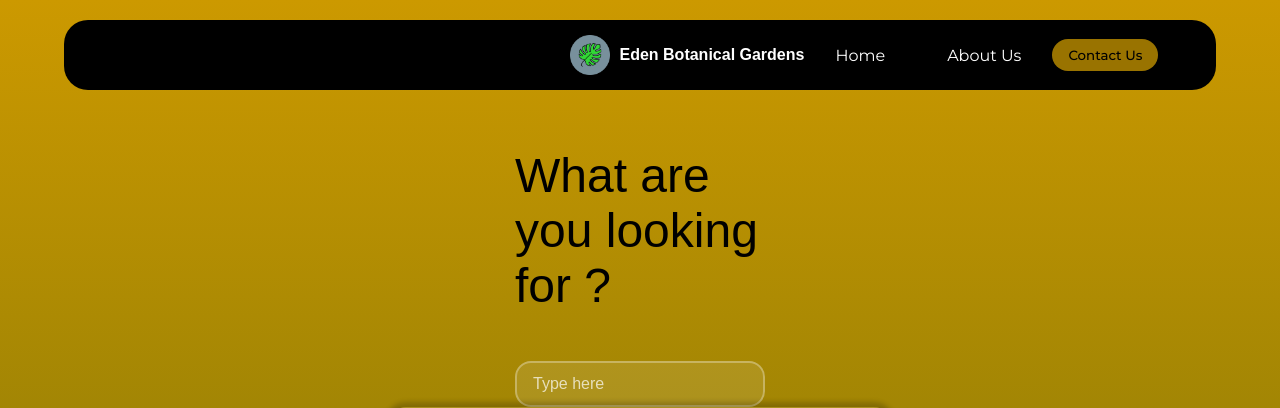
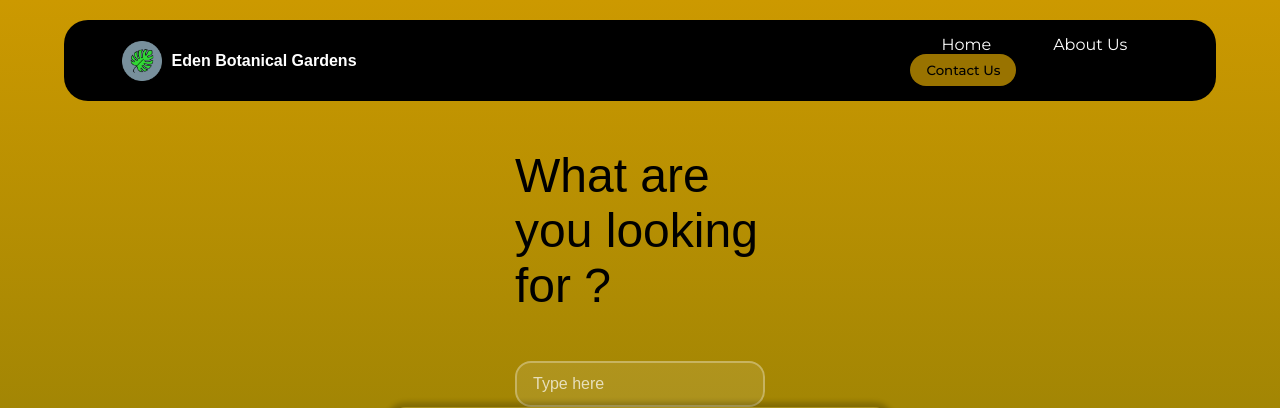
Before and after one commit to Mirembe-Peace/Eden_Botanical_Gardens, a PHP site: page / in a window 1280 px wide. Shown: the top 408 px of the page. Run offline with PHP 8.4, Linux system fonts and the light colour scheme; some libraries are stand-ins or nearby versions; some web fonts are replaced.

Commit message:
some changes

```diff
--- a/index.html
+++ b/index.html
@@ -17,12 +17,14 @@
             <img class="logo" src="./assets/images/logo.png" alt="logo">
             <p class="logo-name">Eden Botanical Gardens</p>
             </div>
+            <div>
             <button class="mobile-menu-toggle">☰</button>
             <ul class="nav-links">
                 <li><a href=".starter">Home</a></li>
                 <li><a href="about.html">About Us</a></li>
             </ul>
             <a href="footer"><button>Contact Us</button></a>
+            </div>
         </nav>
     </header>
     <main>
--- a/script/script.js
+++ b/script/script.js
@@ -16,14 +16,14 @@ camera.lookAt(0, 0, 0);
 scene.add(camera);
 
 //lights
-const lights = new THREE.AmbientLight(0xffffff, 0.5);
+const lights = new THREE.AmbientLight(0xffffff, 0.8);
 scene.add(lights);
 
 //load model
 const loader = new GLTFLoader();
 loader.load('./assets/models/plant_model.glb', function(gltf){
     const plant = gltf.scene;
-    plant.scale.set(0.5, 0.5, 0.5);
+    plant.scale.set(3, 3, 3);
     plant.position.set(0, 0, 0);
     scene.add(plant);
     },
--- a/style/style.css
+++ b/style/style.css
@@ -26,7 +26,7 @@ header {
 nav {
     background-color: black;
     display: flex;
-    justify-content: flex-end;
+    justify-content: space-between;
     align-items: center;
     border-radius: 24px;
     padding: 15px 5%;
```
